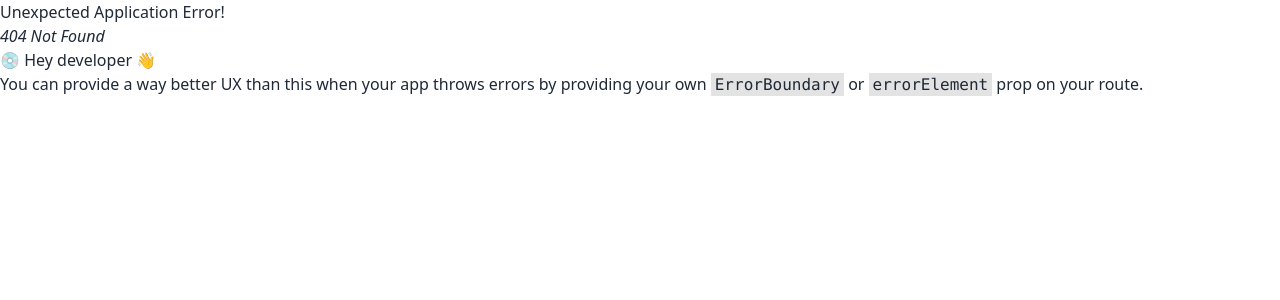
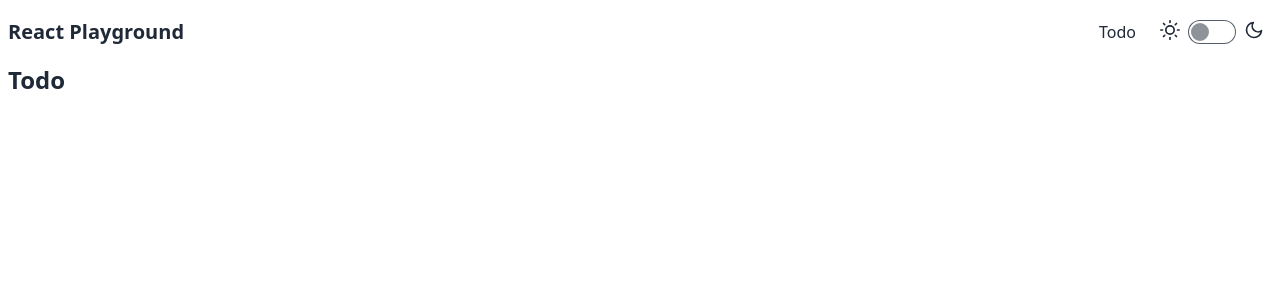
Before and after one commit to blardtony/react-typescript-2024, a React (Vite) app: page /todo in a window 1280 px wide. Before the commit this address had no page. Shown: the top 300 px of the page. Built offline with nearby package versions, Linux system fonts and the light colour scheme.

Commit message:
:sparkles: Create todo page Refactor theme switcher

```diff
--- a/src/components/common/Header.tsx
+++ b/src/components/common/Header.tsx
@@ -1,4 +1,5 @@
 import { Link } from 'react-router-dom';
+import ThemeSwitcher from './ThemeSwitcher';
 
 const Header = () => {
   return (
@@ -7,40 +8,10 @@ const Header = () => {
         React Playground
       </Link>
       <div className="flex-none">
-        <label className="flex cursor-pointer gap-2">
-          <svg
-            xmlns="http://www.w3.org/2000/svg"
-            width="20"
-            height="20"
-            viewBox="0 0 24 24"
-            fill="none"
-            stroke="currentColor"
-            stroke-width="2"
-            stroke-linecap="round"
-            stroke-linejoin="round"
-          >
-            <circle cx="12" cy="12" r="5" />
-            <path d="M12 1v2M12 21v2M4.2 4.2l1.4 1.4M18.4 18.4l1.4 1.4M1 12h2M21 12h2M4.2 19.8l1.4-1.4M18.4 5.6l1.4-1.4" />
-          </svg>
-          <input
-            type="checkbox"
-            value="dark"
-            className="theme-controller toggle"
-          />
-          <svg
-            xmlns="http://www.w3.org/2000/svg"
-            width="20"
-            height="20"
-            viewBox="0 0 24 24"
-            fill="none"
-            stroke="currentColor"
-            stroke-width="2"
-            stroke-linecap="round"
-            stroke-linejoin="round"
-          >
-            <path d="M21 12.79A9 9 0 1 1 11.21 3 7 7 0 0 0 21 12.79z"></path>
-          </svg>
-        </label>
+        <Link to={'/todo'} className="mx-2">
+          Todo
+        </Link>
+        <ThemeSwitcher />
       </div>
     </header>
   );
--- /dev/null
+++ b/src/components/common/ThemeSwitcher.tsx
@@ -0,0 +1,36 @@
+const ThemeSwitcher = () => {
+  return (
+    <label className="mx-2 ms-4 flex cursor-pointer gap-2">
+      <svg
+        xmlns="http://www.w3.org/2000/svg"
+        width="20"
+        height="20"
+        viewBox="0 0 24 24"
+        fill="none"
+        stroke="currentColor"
+        stroke-width="2"
+        stroke-linecap="round"
+        stroke-linejoin="round"
+      >
+        <circle cx="12" cy="12" r="5" />
+        <path d="M12 1v2M12 21v2M4.2 4.2l1.4 1.4M18.4 18.4l1.4 1.4M1 12h2M21 12h2M4.2 19.8l1.4-1.4M18.4 5.6l1.4-1.4" />
+      </svg>
+      <input type="checkbox" value="dark" className="theme-controller toggle" />
+      <svg
+        xmlns="http://www.w3.org/2000/svg"
+        width="20"
+        height="20"
+        viewBox="0 0 24 24"
+        fill="none"
+        stroke="currentColor"
+        stroke-width="2"
+        stroke-linecap="round"
+        stroke-linejoin="round"
+      >
+        <path d="M21 12.79A9 9 0 1 1 11.21 3 7 7 0 0 0 21 12.79z"></path>
+      </svg>
+    </label>
+  );
+};
+
+export default ThemeSwitcher;
--- a/src/components/router/BrowserRouter.tsx
+++ b/src/components/router/BrowserRouter.tsx
@@ -1,6 +1,7 @@
 import { createBrowserRouter, RouteObject } from 'react-router-dom';
 import Layout from '../common/Layout';
 import Home from '../../pages/Home';
+import Todo from '../../pages/Todo';
 
 const router: RouteObject[] = [
   {
@@ -11,6 +12,10 @@ const router: RouteObject[] = [
         path: '',
         element: <Home />,
       },
+      {
+        path: 'todo',
+        element: <Todo />,
+      },
     ],
   },
 ];
--- /dev/null
+++ b/src/pages/Todo.tsx
@@ -0,0 +1,9 @@
+const Todo = () => {
+  return (
+    <>
+      <h1 className="text-2xl font-bold">Todo</h1>
+    </>
+  );
+};
+
+export default Todo;
```
